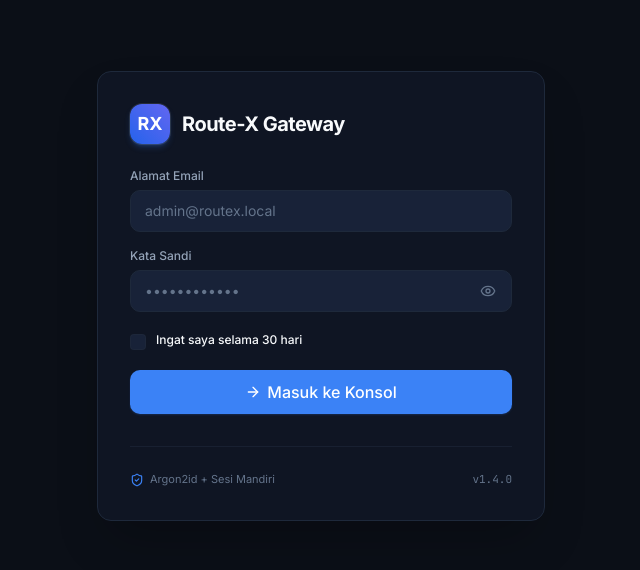
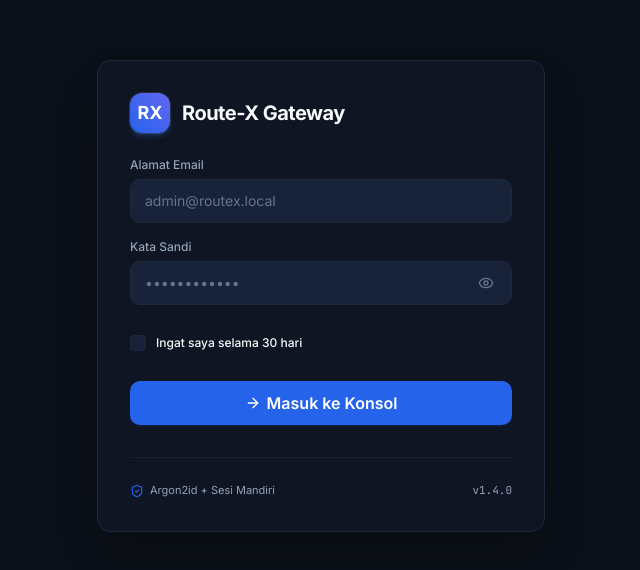
Before and after one commit to NexGen-X/Route-X, a React (Vite) app in the folder web/: page / in a window 1280 px wide. Shown: the part 104-674 px from the top of the page, without its empty margins (319-959 px from the left). Built offline with nearby package versions, Linux system fonts and the light colour scheme; no server answers.

Commit message:
fix(ui): selaraskan aksesibilitas WCAG 2.1 AA, rasio kontras, touch target, dan metadata SEO (#127)
Co-authored-by: root <root@ip-172-31-10-55.ap-southeast-1.compute.internal>

```diff
--- a/web/src/components/common/Button.tsx
+++ b/web/src/components/common/Button.tsx
@@ -25,7 +25,7 @@ export const Button: React.FC<ButtonProps> = ({
 
   const variants = {
     primary:
-      'bg-accent text-white hover:bg-accent-hover font-medium shadow-sm shadow-accent/20 active:scale-[0.98]',
+      'bg-accent text-white hover:bg-accent-hover font-semibold shadow-sm shadow-accent/20 active:scale-[0.98]',
     secondary:
       'bg-bg-surface-2 text-text-primary border border-border hover:border-border-hover hover:text-white hover:bg-bg-surface-3 transition-colors',
     danger:
--- a/web/src/components/common/Checkbox.tsx
+++ b/web/src/components/common/Checkbox.tsx
@@ -22,11 +22,11 @@ export const Checkbox: React.FC<CheckboxProps> = ({
   return (
     <label
       htmlFor={inputId}
-      className={`inline-flex items-start gap-2.5 select-none cursor-pointer ${
+      className={`inline-flex items-center min-h-[36px] py-1 gap-2.5 select-none cursor-pointer ${
         disabled ? 'opacity-40 cursor-not-allowed' : ''
       } ${className}`}
     >
-      <div className="relative flex items-center justify-center shrink-0 mt-0.5">
+      <div className="relative flex items-center justify-center shrink-0">
         <input
           type="checkbox"
           id={inputId}
@@ -43,7 +43,7 @@ export const Checkbox: React.FC<CheckboxProps> = ({
               : 'bg-bg-surface-2 border-border/80 hover:border-accent/60'
           } peer-focus-visible:ring-2 peer-focus-visible:ring-accent peer-focus-visible:ring-offset-2 peer-focus-visible:ring-offset-bg-base`}
         >
-          {checked && <Check className="w-3 h-3 stroke-[3]" />}
+          {checked && <Check className="w-3 h-3 stroke-[3]" aria-hidden="true" />}
         </div>
       </div>
       {(label || description) && (
--- a/web/src/components/layout/Header.tsx
+++ b/web/src/components/layout/Header.tsx
@@ -25,7 +25,7 @@ export const Header: React.FC<HeaderProps> = ({
         <button
           type="button"
           onClick={onOpenMobileMenu}
-          className="lg:hidden p-1.5 sm:p-2 text-text-secondary hover:text-white rounded-nav hover:bg-bg-surface-2 shrink-0 cursor-pointer"
+          className="lg:hidden min-w-[44px] min-h-[44px] flex items-center justify-center p-2 text-text-secondary hover:text-white rounded-nav hover:bg-bg-surface-2 shrink-0 cursor-pointer focus:outline-none focus-visible:ring-2 focus-visible:ring-accent"
           aria-label="Buka menu navigasi"
         >
           <Menu className="w-5 h-5" aria-hidden="true" />
@@ -44,7 +44,7 @@ export const Header: React.FC<HeaderProps> = ({
               <button
                 type="button"
                 onClick={onOpenCommandPalette}
-                className="sm:hidden p-2 rounded-inner bg-bg-surface-2 hover:bg-bg-surface-3 border border-border text-text-secondary hover:text-white transition-all shadow-sm cursor-pointer"
+                className="sm:hidden min-w-[44px] min-h-[44px] flex items-center justify-center p-2.5 rounded-inner bg-bg-surface-2 hover:bg-bg-surface-3 border border-border text-text-secondary hover:text-white transition-all shadow-sm cursor-pointer focus:outline-none focus-visible:ring-2 focus-visible:ring-accent"
                 aria-label="Buka Command Palette"
               >
                 <Search className="w-4 h-4 text-text-muted" aria-hidden="true" />
--- a/web/src/pages/Login.tsx
+++ b/web/src/pages/Login.tsx
@@ -39,7 +39,7 @@ export const Login: React.FC = () => {
     try {
       await login(email.trim(), password, keepSignedIn);
       window.location.hash = '#/';
-    } catch (err: any) {
+    } catch (err: unknown) {
       if (err instanceof ApiError) {
         setError(err.message);
       } else {
@@ -51,7 +51,7 @@ export const Login: React.FC = () => {
   };
 
   return (
-    <div className="min-h-screen flex items-center justify-center bg-bg-base p-4">
+    <main role="main" className="min-h-screen flex items-center justify-center bg-bg-base p-4">
       <div className="w-full max-w-md bg-bg-surface border border-border rounded-card shadow-2xl p-6 sm:p-8 flex flex-col">
         <div className="flex items-center gap-3 mb-6">
           <div className="w-10 h-10 rounded-xl bg-gradient-to-tr from-blue-600 to-indigo-500 flex items-center justify-center font-extrabold text-white text-lg shadow-md shadow-blue-500/25 ring-1 ring-white/10">
@@ -66,7 +66,7 @@ export const Login: React.FC = () => {
           <div className="mb-6 p-4 rounded-xl bg-accent/5 border border-accent/20 space-y-3">
             <div className="flex items-center justify-between">
               <div className="flex items-center gap-2 text-accent font-semibold text-xs">
-                <Sparkles className="w-4 h-4" />
+                <Sparkles className="w-4 h-4" aria-hidden="true" />
                 <span>Instalasi Baru (First-Run)</span>
               </div>
               <span className="text-[10px] uppercase font-mono px-2 py-0.5 rounded bg-accent/10 text-accent border border-accent/20">
@@ -93,7 +93,7 @@ export const Login: React.FC = () => {
               </div>
             </div>
             <div className="flex items-start gap-2 text-[11px] text-text-muted leading-relaxed">
-              <Info className="w-3.5 h-3.5 flex-shrink-0 mt-0.5 text-accent" />
+              <Info className="w-3.5 h-3.5 flex-shrink-0 mt-0.5 text-accent" aria-hidden="true" />
               <span>
                 Alamat email saja yang ditampilkan di sini. Kata sandi tidak pernah dikirim oleh
                 endpoint ini demi keamanan instance Anda.
@@ -104,7 +104,7 @@ export const Login: React.FC = () => {
 
         {error && (
           <div id="login-error" role="alert" aria-live="assertive" className="mb-5 p-3.5 rounded-inner bg-status-error/10 border border-status-error/20 flex items-start gap-2.5 text-status-error text-xs">
-            <AlertCircle className="w-4 h-4 flex-shrink-0 mt-0.5" />
+            <AlertCircle className="w-4 h-4 flex-shrink-0 mt-0.5" aria-hidden="true" />
             <span>{error}</span>
           </div>
         )}
@@ -124,7 +124,7 @@ export const Login: React.FC = () => {
               required
               aria-describedby={error ? 'login-error' : undefined}
               placeholder="admin@routex.local"
-              className="w-full px-3.5 py-2.5 bg-bg-surface-2 border border-border rounded-nav text-sm text-text-primary placeholder:text-text-muted focus:outline-none focus:border-accent focus:ring-1 focus:ring-accent transition-colors"
+              className="w-full min-h-[44px] px-3.5 py-2.5 bg-bg-surface-2 border border-border rounded-nav text-sm text-text-primary placeholder:text-text-muted focus:outline-none focus:border-accent focus:ring-1 focus:ring-accent transition-colors"
             />
           </div>
 
@@ -143,15 +143,15 @@ export const Login: React.FC = () => {
                 required
                 aria-describedby={error ? 'login-error' : undefined}
                 placeholder="••••••••••••"
-                className="w-full px-3.5 py-2.5 pr-10 bg-bg-surface-2 border border-border rounded-nav text-sm text-text-primary placeholder:text-text-muted focus:outline-none focus:border-accent focus:ring-1 focus:ring-accent transition-colors"
+                className="w-full min-h-[44px] px-3.5 py-2.5 pr-12 bg-bg-surface-2 border border-border rounded-nav text-sm text-text-primary placeholder:text-text-muted focus:outline-none focus:border-accent focus:ring-1 focus:ring-accent transition-colors"
               />
               <button
                 type="button"
                 onClick={() => setShowPassword(!showPassword)}
-                className="absolute right-1.5 top-1/2 -translate-y-1/2 text-text-muted hover:text-white p-2 min-w-[36px] min-h-[36px] flex items-center justify-center transition-colors cursor-pointer rounded-nav"
+                className="absolute right-1 top-1/2 -translate-y-1/2 text-text-muted hover:text-white p-2.5 min-w-[44px] min-h-[44px] flex items-center justify-center transition-colors cursor-pointer rounded-nav focus:outline-none focus-visible:ring-2 focus-visible:ring-accent"
                 aria-label={showPassword ? 'Sembunyikan kata sandi' : 'Lihat kata sandi'}
               >
-                {showPassword ? <EyeOff className="w-4 h-4" /> : <Eye className="w-4 h-4" />}
+                {showPassword ? <EyeOff className="w-4 h-4" aria-hidden="true" /> : <Eye className="w-4 h-4" aria-hidden="true" />}
               </button>
             </div>
           </div>
@@ -169,21 +169,21 @@ export const Login: React.FC = () => {
             variant="primary"
             size="lg"
             isLoading={isLoading}
-            className="w-full mt-2"
-            icon={<ArrowRight className="w-4 h-4" />}
+            className="w-full mt-2 min-h-[44px]"
+            icon={<ArrowRight className="w-4 h-4" aria-hidden="true" />}
           >
             Masuk ke Konsol
           </Button>
         </form>
 
-        <div className="mt-8 pt-6 border-t border-border/60 flex items-center justify-between text-[11px] text-text-muted">
+        <div className="mt-8 pt-6 border-t border-border/60 flex items-center justify-between text-[11px] text-text-secondary">
           <span className="flex items-center gap-1.5">
-            <ShieldCheck className="w-3.5 h-3.5 text-accent" />
+            <ShieldCheck className="w-3.5 h-3.5 text-accent" aria-hidden="true" />
             Argon2id + Sesi Mandiri
           </span>
           <span className="font-mono">v{pkg.version}</span>
         </div>
       </div>
-    </div>
+    </main>
   );
 };
--- a/web/tailwind.config.js
+++ b/web/tailwind.config.js
@@ -18,11 +18,11 @@ export default {
         'text-secondary': '#94A3B8',
         'text-muted': '#64748B',
         accent: {
-          DEFAULT: '#3B82F6',
-          bg: 'rgba(59, 130, 246, 0.12)',
-          hover: '#2563EB',
-          glow: 'rgba(59, 130, 246, 0.25)',
-          subtle: 'rgba(59, 130, 246, 0.08)',
+          DEFAULT: '#2563EB',
+          bg: 'rgba(37, 99, 235, 0.12)',
+          hover: '#1D4ED8',
+          glow: 'rgba(37, 99, 235, 0.25)',
+          subtle: 'rgba(37, 99, 235, 0.08)',
         },
         status: {
           success: '#10B981',
```
Also changed, not shown: web/index.html (+1 -0 lines), web/src/pages/ChangePassword.tsx (+8 -8 lines).
